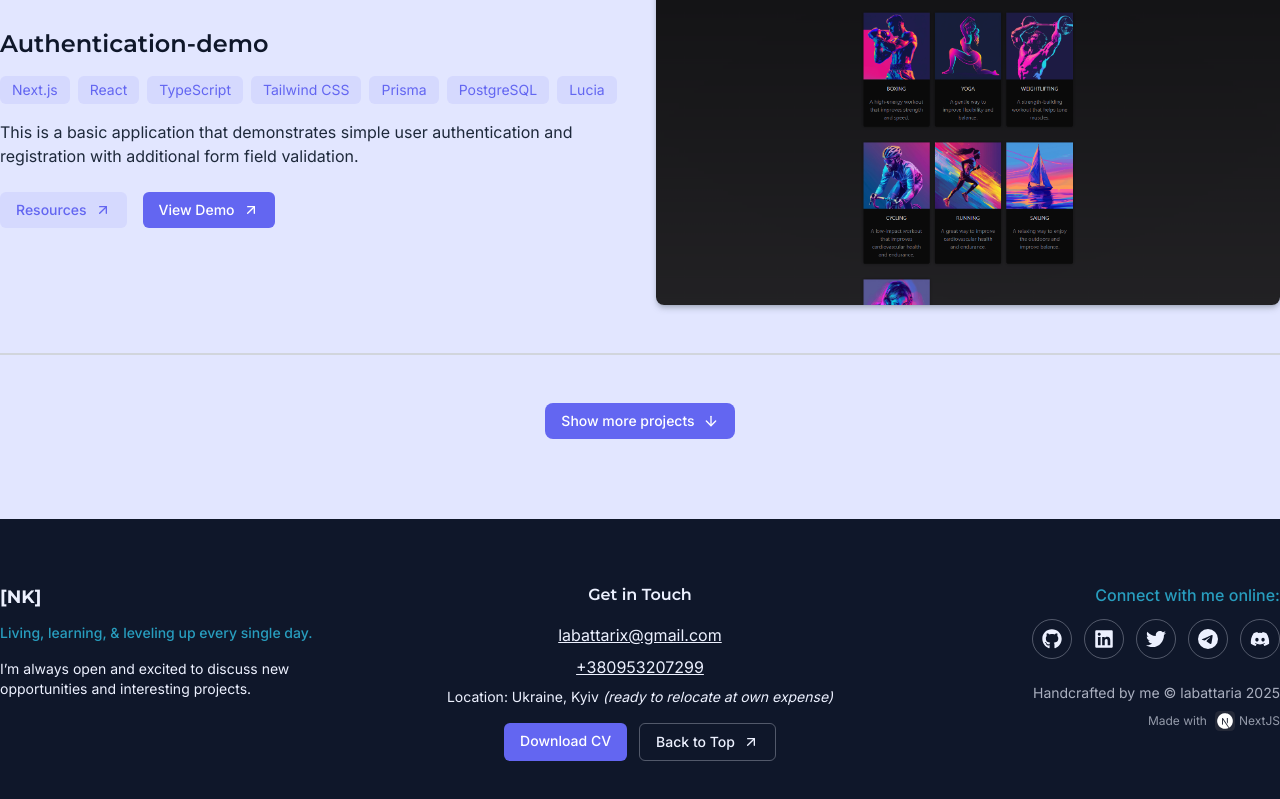
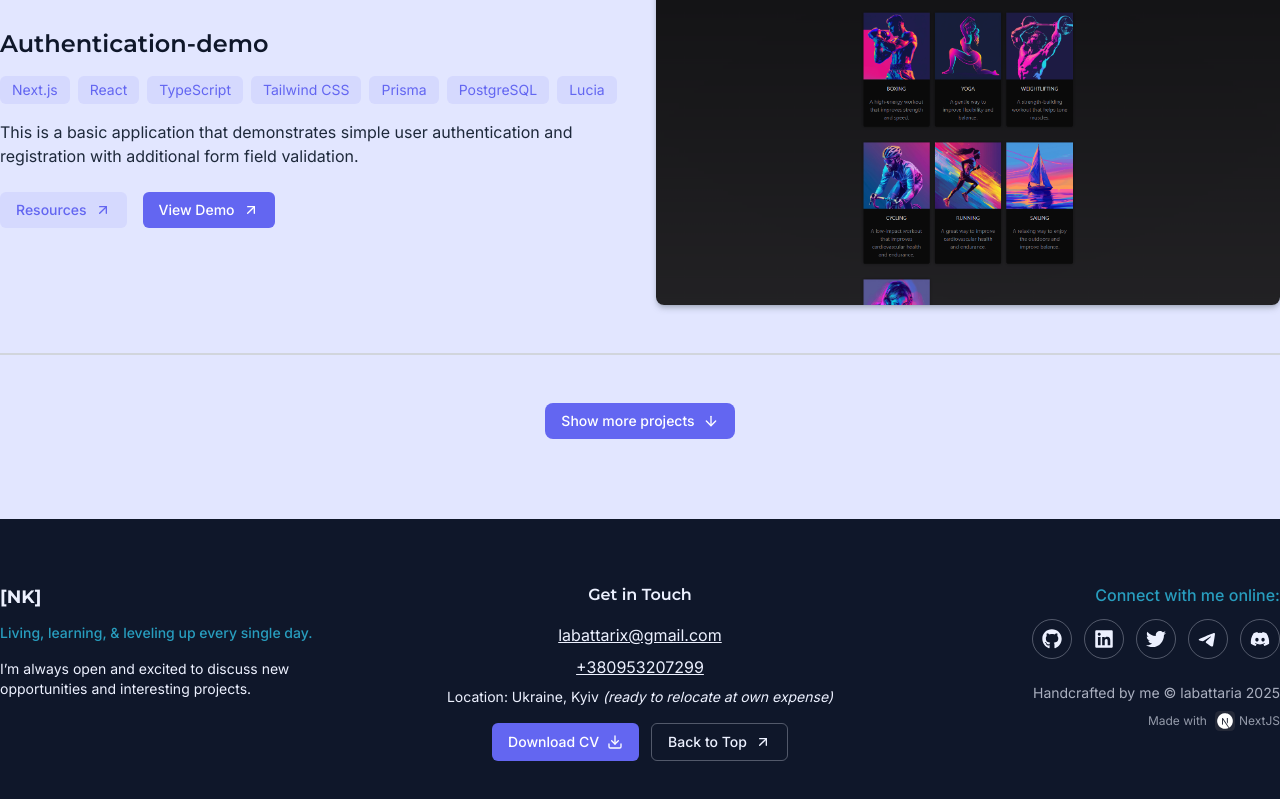
Before and after one commit to labattaria/portfolio-frontend, a Next.js app: page / in a window 1280 px wide. Shown: the part 3736-4535 px from the top of the page. Built offline with nearby package versions, Linux system fonts and the light colour scheme.

Commit message:
update download cv link (add download icon)

```diff
--- a/components/footer.tsx
+++ b/components/footer.tsx
@@ -1,8 +1,8 @@
 import Image from "next/image";
 import Link from "next/link";
 import { FaGithub, FaLinkedin, FaTwitter, FaDiscord } from "react-icons/fa";
-import { SiTelegram } from "react-icons/si";
-import { ArrowUpRight } from "lucide-react";
+import { ArrowUpRight, Download } from "lucide-react";
+import { RiTelegram2Fill } from "react-icons/ri";
 
 const socialLinks = [
   {
@@ -21,7 +21,7 @@ const socialLinks = [
     label: "Twitter",
   },
   {
-    icon: SiTelegram,
+    icon: RiTelegram2Fill,
     url: "https://t.me/magna_carta",
     abel: "Telegram",
   },
@@ -82,9 +82,9 @@ export default function Footer() {
             <a
               href="/resume.pdf"
               download
-              className="rounded-md bg-accent px-4 py-2 text-sm font-medium text-white hover:bg-accent/70 duration-300"
+              className="flex items-center gap-2 rounded-md bg-accent px-4 py-2 text-sm font-medium text-white hover:bg-accent/70 duration-300"
             >
-              Download CV
+              Download CV <Download className="w-4 h-4" />
             </a>
             <Link
               href="#home"
```
